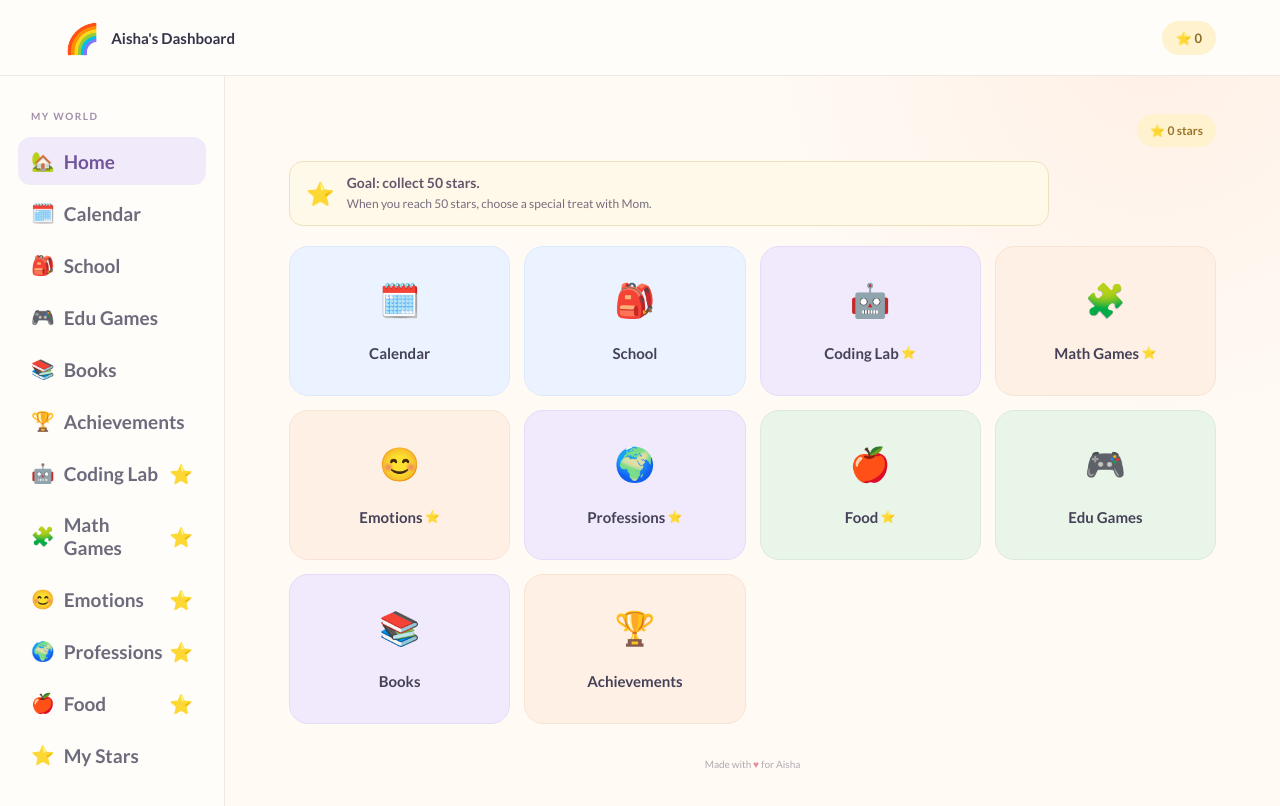
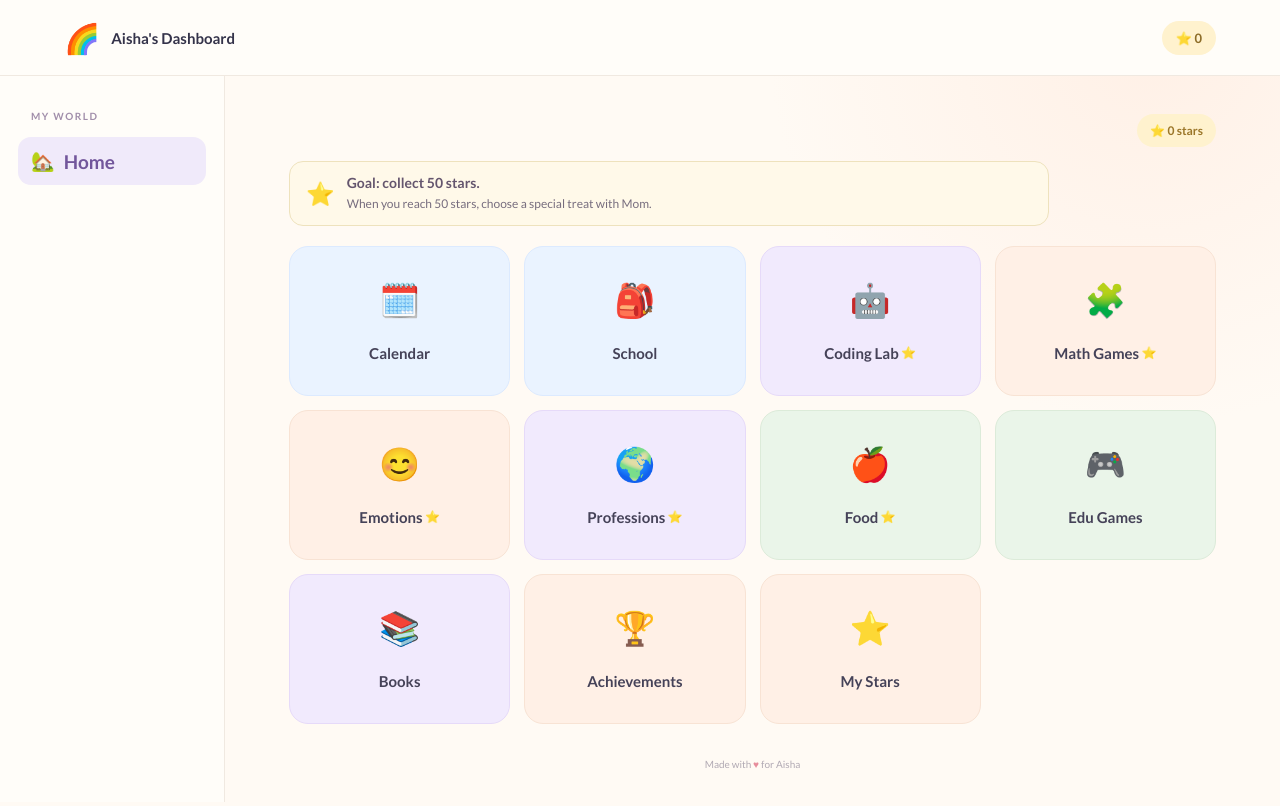
Before and after one commit to ciresannamaria/aisha-learning-dashboard, a React (Vite) app: page / in a window 1280 px wide. Shown: the top 806 px of the page. Built offline with nearby package versions, Linux system fonts and the light colour scheme.

Commit message:
Simplify navigation to Home and add My Stars card

```diff
--- a/src/App.jsx
+++ b/src/App.jsx
@@ -154,11 +154,9 @@ function App() {
       <div className="layout">
         <aside className="sidebar" aria-label="Main navigation">
           <p className="nav-caption">MY WORLD</p>
-          {sections.map((section) => (
-            <button key={section.id} className={`nav-button ${active === section.id ? "active" : ""}`} onClick={() => openSection(section.id)}>
-              <span>{section.icon}</span><span className="nav-label">{section.label}</span>{section.earnsStar && <span className="nav-star" aria-label="You can earn a star here">⭐</span>}
-            </button>
-          ))}
+          <button className={`nav-button ${active === "home" ? "active" : ""}`} onClick={() => openSection("home")}>
+            <span>🏡</span><span className="nav-label">Home</span>
+          </button>
         </aside>
 
         <main className="main-content">
@@ -350,6 +348,7 @@ function Home({ setActive, stars }) {
     { id: "edugames", icon: "🎮", title: "Edu Games", text: "Open KLARO and ANTON learning games.", color: "green" },
     { id: "books", icon: "📚", title: "Books", text: "Open your collection of books.", color: "purple" },
     { id: "achievements", icon: "🏆", title: "Achievements", text: "Celebrate the wonderful things I can do.", color: "peach" },
+    { id: "stars", icon: "⭐", title: "My Stars", text: "See your stars and special milestones.", color: "peach" },
   ];
   return <>
 
```
